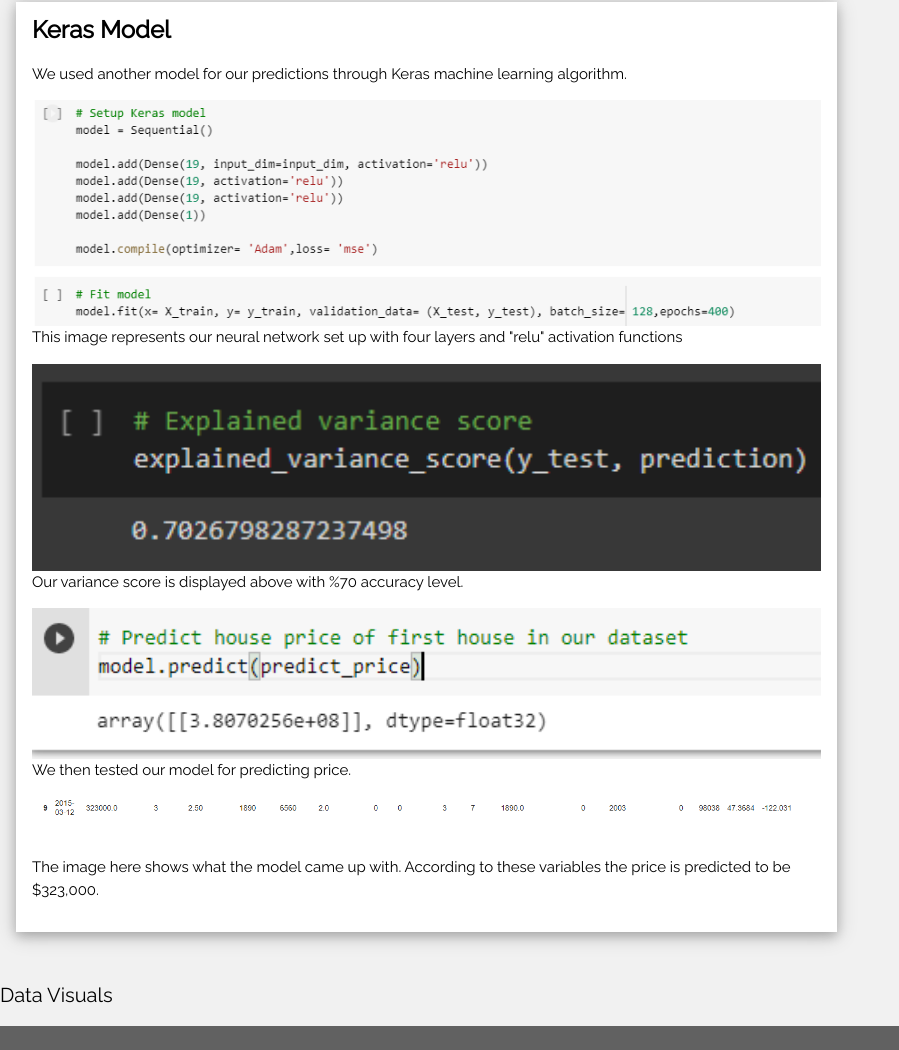
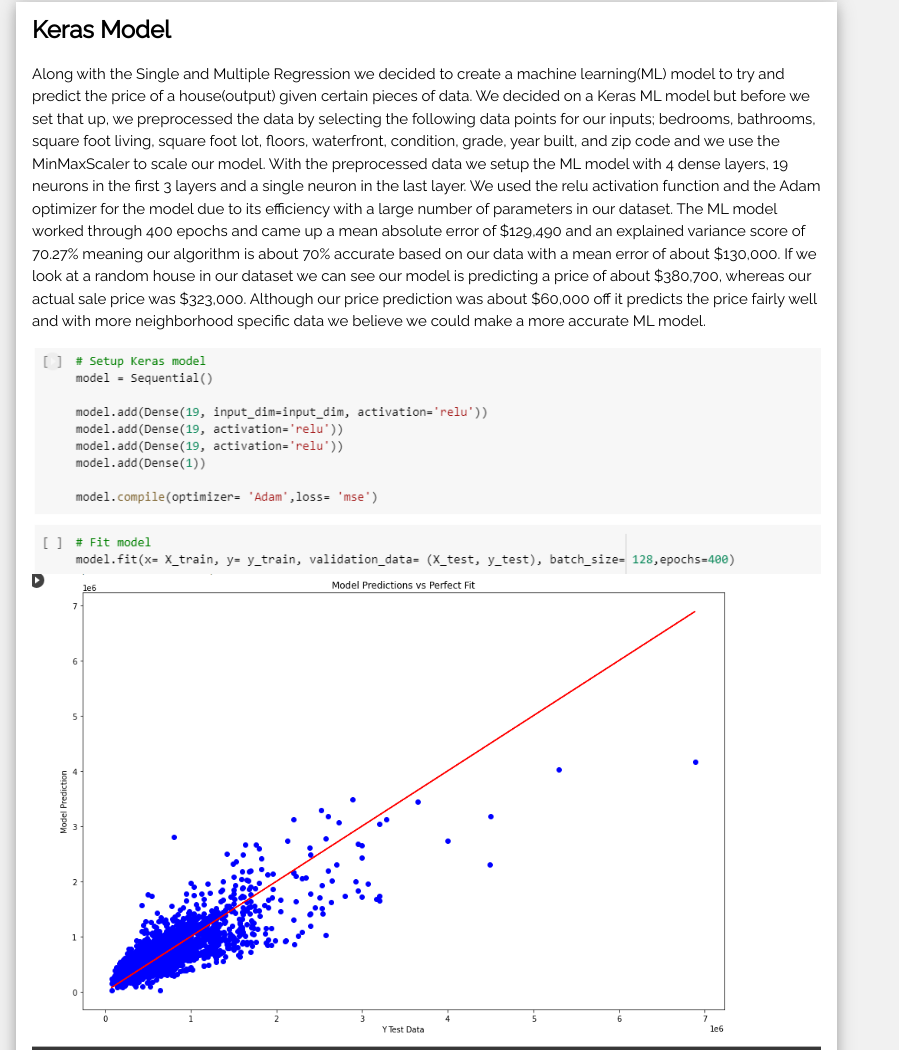
Before and after one commit to umarovj/Fantastic_4, a plain HTML site: page Web Page/index.html in a window 1280 px wide. Shown: the part 4859-5909 px from the top of the page, without its empty margins (0-899 px from the left). Drawn offline with nearby package versions, Linux system fonts and the light colour scheme.

Commit message:
Add files via upload

```diff
--- a/Web Page/index.html
+++ b/Web Page/index.html
@@ -41,6 +41,7 @@ and is wrapped around the whole page content, except for the footer in this exam
     <div class="w3-row">
 
       <!-- Blog entries -->
+      <!-- HYPOTHESIS -->
       <div class="w3-col l8 s12">
         <!-- Blog entry -->
         <div class="w3-card-4 w3-margin w3-white">
@@ -85,6 +86,7 @@ and is wrapped around the whole page content, except for the footer in this exam
         <hr>
 
         <!-- Blog entry -->
+        <!-- LINEAR REGRESSION -->
         <div class="w3-card-4 w3-margin w3-white">
           <!-- <img src="/w3images/bridge.jpg" alt="Norway" style="width:100%"> -->
           <div class="w3-container">
@@ -158,22 +160,32 @@ and is wrapped around the whole page content, except for the footer in this exam
             </div>
           </div>
         </div>
-
+<!-- KERAS MODEL -->
         <div class="w3-card-4 w3-margin w3-white">
           <!-- <img src="/w3images/bridge.jpg" alt="Norway" style="width:100%"> -->
           <div class="w3-container">
             <h3><b>Keras Model</b></h3>
             <!-- <h5>Title description, <span class="w3-opacity"></span></h5> -->
             <P>
-              We used another model for our predictions through Keras machine learning algorithm.
-
-
-
+              Along with the Single and Multiple Regression we decided to create a machine learning(ML) model to try and predict the
+              price of a house(output) given certain pieces of data. We decided on a Keras ML model but before we set that up, we
+              preprocessed the data by selecting the following data points for our inputs; bedrooms, bathrooms, square foot living,
+              square foot lot, floors, waterfront, condition, grade, year built, and zip code and we use the MinMaxScaler to scale
+              our model. With the preprocessed data we setup the ML model with 4 dense layers, 19 neurons in the first 3 layers and
+              a single neuron in the last layer. We used the relu activation function and the Adam optimizer for the model due to
+              its efficiency with a large number of parameters in our dataset. The ML model worked through 400 epochs and came up
+              a mean absolute error of $129,490 and an explained variance score of 70.27% meaning our algorithm is about 70% accurate
+              based on our data with a mean error of about $130,000. If we look at a random house in our dataset we can see our model
+              is predicting a price of about $380,700, whereas our actual sale price was $323,000. Although our price prediction was
+              about $60,000 off it predicts the price fairly well and with more neighborhood specific data we believe we could make
+              a more accurate ML model.
             </P>
-            <img src="Resources\Keras model set up.png" alt="Image" class="w3-left w3-margin-right"
+            <img src="Resources\Keras model set up 1.png" alt="Image" class="w3-left w3-margin-right"
+              style="width:100%"><br><br>
+            <img src="Resources\Model predictions.png" alt="Image" class="w3-left w3-margin-right"
               style="width:100%"><br><br>
             <p>
-              This image represents our neural network set up with four layers and "relu" activation functions
+
             </p>
 
             <img src="Resources\Variance Score.PNG" alt="Image" class="w3-left w3-margin-right"
@@ -181,7 +193,7 @@ and is wrapped around the whole page content, except for the footer in this exam
             <p>
               Our variance score is displayed above with %70 accuracy level.
             </p>
-            <img src="Resources\price prediction Keras.png" alt="Image" class="w3-left w3-margin-right"
+            <!-- <img src="Resources\price prediction Keras.png" alt="Image" class="w3-left w3-margin-right"
               style="width:100%"><br><br>
             <p>
               We then tested our model for predicting price.
@@ -191,7 +203,7 @@ and is wrapped around the whole page content, except for the footer in this exam
             <p>
               The image here shows what the model came up with. According to these variables the price is predicted to
               be $323,000.
-            </p>
+            </p> -->
 
           </div>
 
@@ -294,7 +306,7 @@ and is wrapped around the whole page content, except for the footer in this exam
 
       <!-- END GRID -->
     </div><br>
-
+<!-- TABLEAU VISUALS -->
     <div>
       <h4>Data Visuals</h4>
     </div class="w3-white">
```
Also changed, not shown: Web Page/Resources/Keras model set up 1.png (added), Web Page/Resources/Model predictions.png (added).
